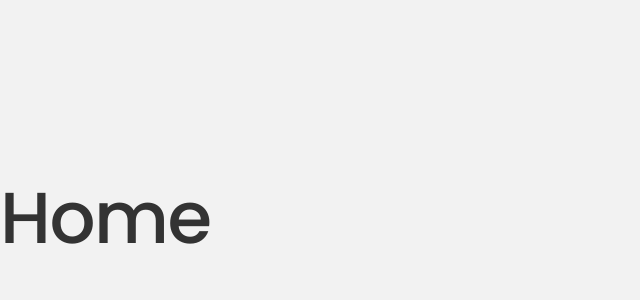
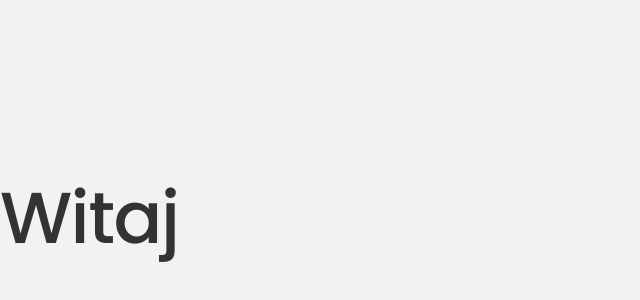
Before and after one commit to PixelSculptor/desk-me, a React (Vite) app in the folder frontend/: page / in a window 1280 px wide. Shown: the part 182-482 px from the top of the page, without its empty margins (0-640 px from the left). Built offline with nearby package versions, Linux system fonts and the light colour scheme.

Commit message:
create selector for getting user data

```diff
--- a/frontend/package.json
+++ b/frontend/package.json
@@ -24,6 +24,7 @@
         "react-router-dom": "^6.16.0",
         "redux": "^4.2.1",
         "redux-logger": "^3.0.6",
+        "reselect": "^4.1.8",
         "zod": "^3.22.2"
     },
     "devDependencies": {
--- a/frontend/src/routes/Home/Home.tsx
+++ b/frontend/src/routes/Home/Home.tsx
@@ -1,8 +1,13 @@
+import { selectUser } from '@/store/user/user.selector';
+import { useSelector } from 'react-redux';
+
 export function Home() {
+    const user = useSelector(selectUser);
+    console.log(user);
     // return <>{user ? <Navigation /> : <Navigate replace to="/register" />}</>;
     return (
         <>
-            <h1>Home</h1>
+            <h1>Witaj {user.name}</h1>
         </>
     );
 }
--- a/frontend/src/store/types.ts
+++ b/frontend/src/store/types.ts
@@ -1,4 +1,10 @@
+import { TUserState } from './user/user.action.types';
+
 export type TAction<Type, Payload> = {
     type: Type[keyof Type];
     payload: Payload;
 };
+
+export type TState = {
+    user: TUserState;
+};
--- a/frontend/src/store/user/user.action.types.ts
+++ b/frontend/src/store/user/user.action.types.ts
@@ -3,11 +3,10 @@ import { UserResponse } from '@/types/UserTypes';
 
 export const ACTION_TYPES = {
     SET_CURRENT_USER: 'user/SET_CURRENT_USER',
-    GET_CURRENT_USER: 'user/GET_CURRENT_USER',
 } as const;
 
 export type TUserAction = TAction<typeof ACTION_TYPES, UserResponse>;
 
-export type TUserInitialState = {
+export type TUserState = {
     user: UserResponse;
 };
--- a/frontend/src/store/user/user.reducer.ts
+++ b/frontend/src/store/user/user.reducer.ts
@@ -1,6 +1,6 @@
-import { TUserAction, TUserInitialState } from './user.action.types';
+import { TUserAction, TUserState } from './user.action.types';
 
-const INITIAL_STATE: TUserInitialState = {
+const INITIAL_STATE: TUserState = {
     user: {
         email: '',
         id: '',
@@ -11,7 +11,7 @@ const INITIAL_STATE: TUserInitialState = {
 };
 
 export const userReducer = (
-    state: TUserInitialState = INITIAL_STATE,
+    state: TUserState = INITIAL_STATE,
     action: TUserAction
 ) => {
     switch (action.type) {
--- /dev/null
+++ b/frontend/src/store/user/user.selector.ts
@@ -0,0 +1,10 @@
+import { createSelector } from 'reselect';
+
+import { TState } from '../types';
+
+const selectUserReducer = (state: TState) => state.user;
+
+export const selectUser = createSelector(
+    [selectUserReducer],
+    (userSlice) => userSlice.user
+);
```
Also changed, not shown: 1 other file (tests, documents, lock files or other folders).
